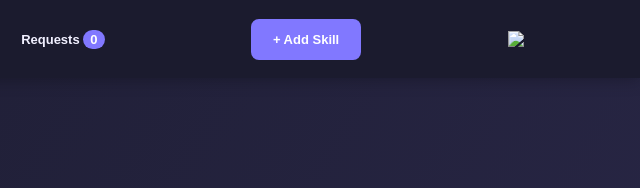
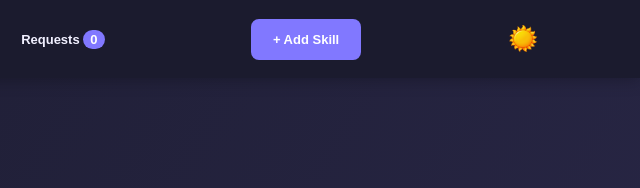
Before and after one commit to muhammadhanzallah998-creator/Mid-Term-Peroject, a plain HTML site: page index.html in a window 1280 px wide. Both pictures are taken after a click on the picture 1162 px from the left and 39 px from the top of the page. Shown: the top 188 px of the page, 640-1280 px from the left. Drawn offline with Linux system fonts and the light colour scheme.

Commit message:
Add files via upload

```diff
--- a/app.js
+++ b/app.js
@@ -418,8 +418,8 @@ let icon = document.querySelector("#icon");
 icon.onclick = ()=>{
   document.body.classList.toggle("dark-theme");
   if(document.body.classList.contains("dark-theme")){
-    icon.src = "./Img/sun.png";
+    icon.src = "./sun.png";
   }else{
-    icon.src = "./Img/moon.png";
+    icon.src = "./moon.png";
   }
 }
--- a/index.html
+++ b/index.html
@@ -17,7 +17,7 @@
           <a href="#requests">Requests <span id="requestCount">0</span></a>
         </div>
         <button class="nav-btn" onclick="openOffer()">+ Add Skill</button>
-        <img src="./Img/moon.png" id="icon">
+        <img src="./moon.png" id="icon">
       </nav>
     </header>
 
```
